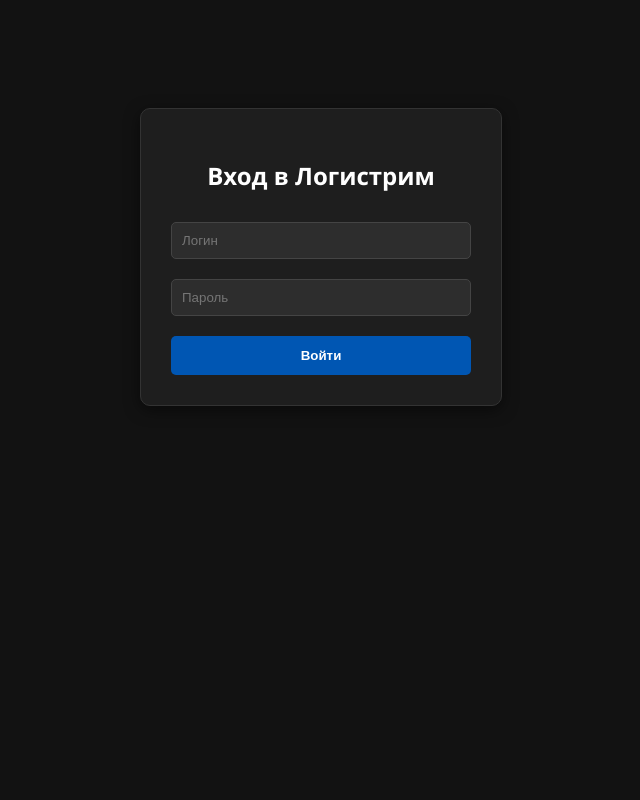
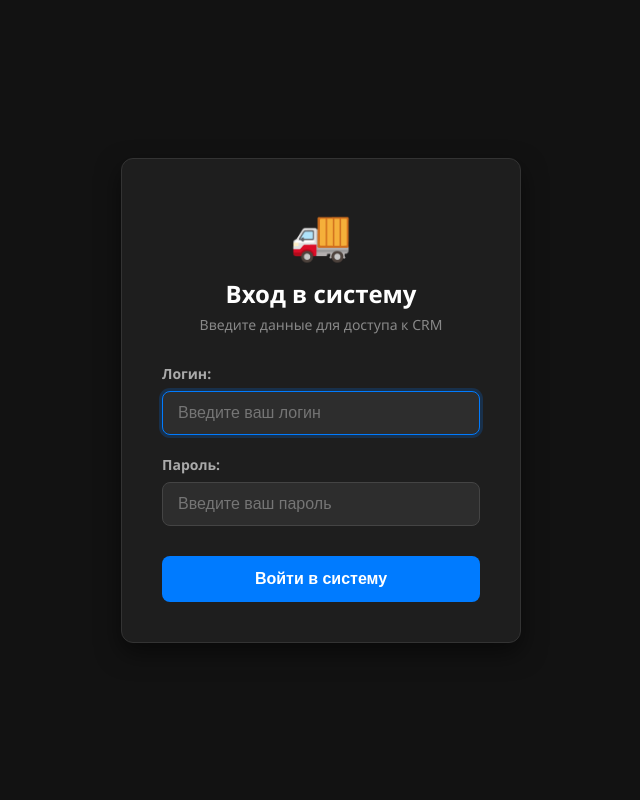
Before and after one commit to malhassik/Logistrim-CRM, a Django app: page /login/ in a window 1280 px wide. Shown: the whole page, without its empty margins (319-959 px from the left). Run offline with Django 5.2, Linux system fonts and the light colour scheme.

Commit message:
ui: redesign login page

```diff
--- a/fleet/templates/fleet/login.html
+++ b/fleet/templates/fleet/login.html
@@ -4,105 +4,162 @@
 <head>
     <meta charset="UTF-8">
     <meta name="viewport" content="width=device-width, initial-scale=1.0">
-    <title>Вход в систему | Логистрим</title>
+    <title>Вход | Логистрим</title>
     <style>
+        /* Сбрасываем отступы и делаем темный фон на весь экран */
         body {
             font-family: 'Segoe UI', Arial, sans-serif;
             background-color: #121212;
             color: #e0e0e0;
-            padding-top: 100px;
-            text-align: center;
+            margin: 0;
+            padding: 0;
+            display: flex;
+            justify-content: center;
+            align-items: center;
+            min-height: 100vh;
+            /* Растягиваем на весь экран */
         }
 
-        .card {
-            background: #1e1e1e;
-            width: 300px;
-            margin: 0 auto;
-            padding: 30px;
-            border-radius: 10px;
+        /* Карточка входа */
+        .login-card {
+            background-color: #1e1e1e;
+            width: 100%;
+            max-width: 400px;
+            padding: 40px;
+            border-radius: 12px;
             border: 1px solid #333;
-            box-shadow: 0 4px 15px rgba(0, 0, 0, 0.5);
+            box-shadow: 0 10px 25px rgba(0, 0, 0, 0.5);
+            box-sizing: border-box;
+            margin: 20px;
         }
 
-        h2 {
-            color: #fff;
+        /* Логотип и заголовок */
+        .login-header {
+            text-align: center;
+            margin-bottom: 30px;
+        }
+
+        .login-header .logo {
+            font-size: 50px;
+            margin-bottom: 10px;
+        }
+
+        .login-header h2 {
+            margin: 0;
+            color: #ffffff;
+            font-size: 24px;
+        }
+
+        .login-header p {
+            color: #888;
+            margin-top: 5px;
+            font-size: 14px;
+        }
+
+        /* Поля ввода */
+        .form-group {
             margin-bottom: 20px;
         }
 
-        input {
-            width: 100%;
-            padding: 10px;
-            margin: 10px 0;
-            background: #2d2d2d;
-            border: 1px solid #444;
-            color: white;
-            box-sizing: border-box;
-            border-radius: 5px;
+        .form-group label {
+            display: block;
+            margin-bottom: 8px;
+            color: #aaa;
+            font-weight: bold;
+            font-size: 14px;
         }
 
-        button {
+        .form-control {
             width: 100%;
-            padding: 12px;
-            background: #0056b3;
+            padding: 12px 15px;
+            background-color: #2d2d2d;
+            border: 1px solid #444;
+            border-radius: 8px;
+            color: #fff;
+            font-size: 16px;
+            box-sizing: border-box;
+            transition: 0.3s;
+        }
+
+        .form-control:focus {
+            outline: none;
+            border-color: #007bff;
+            /* Синяя рамка при клике */
+            box-shadow: 0 0 0 3px rgba(0, 123, 255, 0.2);
+        }
+
+        /* Кнопка */
+        .btn-submit {
+            width: 100%;
+            padding: 14px;
+            background-color: #007bff;
             color: white;
             border: none;
-            border-radius: 5px;
+            border-radius: 8px;
+            font-size: 16px;
+            font-weight: bold;
             cursor: pointer;
-            font-weight: bold;
+            transition: 0.3s;
             margin-top: 10px;
         }
 
-        button:hover {
-            background: #007bff;
+        .btn-submit:hover {
+            background-color: #0056b3;
         }
 
-        .error {
-            color: #ff4444;
+        /* Блок с ошибками */
+        .error-box {
+            background-color: rgba(231, 76, 60, 0.1);
+            border: 1px solid #e74c3c;
+            color: #e74c3c;
+            padding: 12px;
+            border-radius: 8px;
+            margin-bottom: 20px;
+            text-align: center;
             font-size: 14px;
-            margin-bottom: 10px;
-        }
-
-        /* Адаптив для форм на мобильных */
-        @media (max-width: 768px) {
-            body {
-                padding: 15px;
-                /* Уменьшаем отступы по краям */
-            }
-
-            .container,
-            .card {
-                width: 100% !important;
-                /* Растягиваем форму на весь экран */
-                padding: 20px;
-                box-sizing: border-box;
-            }
-
-            h1,
-            h2 {
-                font-size: 24px;
-                /* Чуть уменьшаем заголовки */
-            }
         }
     </style>
 </head>
 
 <body>
-    <div class="card">
-        <h2>Вход в Логистрим</h2>
 
-        <!-- Если ввели неверный пароль, Django выведет здесь ошибку -->
+    <div class="login-card">
+
+        <div class="login-header">
+            <div class="logo">🚚</div>
+            <h2>Вход в систему</h2>
+            <p>Введите данные для доступа к CRM</p>
+        </div>
+
+        <!-- Вывод ошибок, если логин/пароль неверны -->
         {% if form.errors %}
-        <div class="error">Неверный логин или пароль</div>
+        <div class="error-box">
+            Неверный логин или пароль. Попробуйте еще раз.
+        </div>
         {% endif %}
 
-        <form method="POST">
-            {% csrf_token %}
-            <!-- Django сам нарисует поля для логина и пароля -->
-            <input type="text" name="username" placeholder="Логин" required>
-            <input type="password" name="password" placeholder="Пароль" required>
-            <button type="submit">Войти</button>
+        <!-- action="." означает отправку формы на текущий URL -->
+        <form method="POST" action=".">
+            {% csrf_token %} <!-- Обязательный токен безопасности Django -->
+
+            <div class="form-group">
+                <label>Логин:</label>
+                <!-- В Django LoginView ожидает поле name="username" -->
+                <input type="text" name="username" class="form-control" placeholder="Введите ваш логин" required
+                    autofocus>
+            </div>
+
+            <div class="form-group">
+                <label>Пароль:</label>
+                <!-- В Django LoginView ожидает поле name="password" -->
+                <input type="password" name="password" class="form-control" placeholder="Введите ваш пароль" required>
+            </div>
+
+            <button type="submit" class="btn-submit">Войти в систему</button>
         </form>
+
     </div>
+
 </body>
 
 </html>
```
